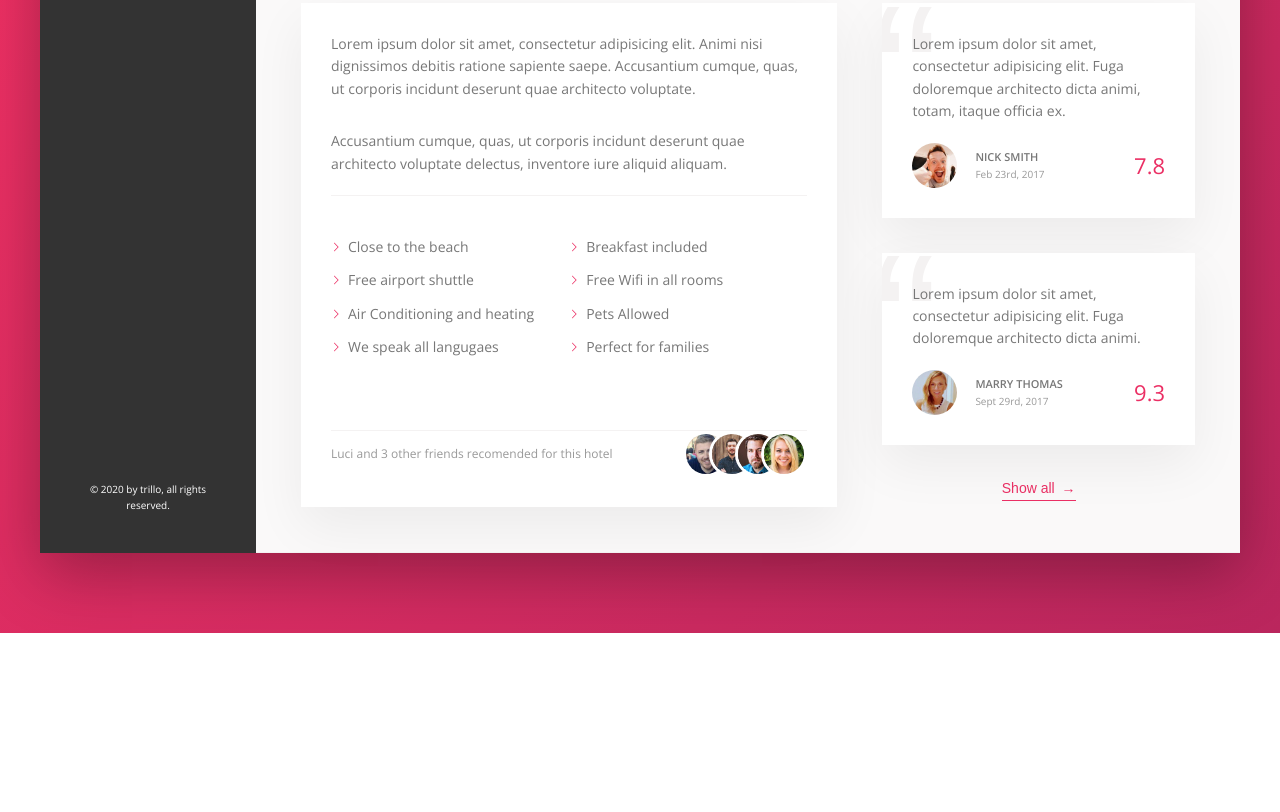
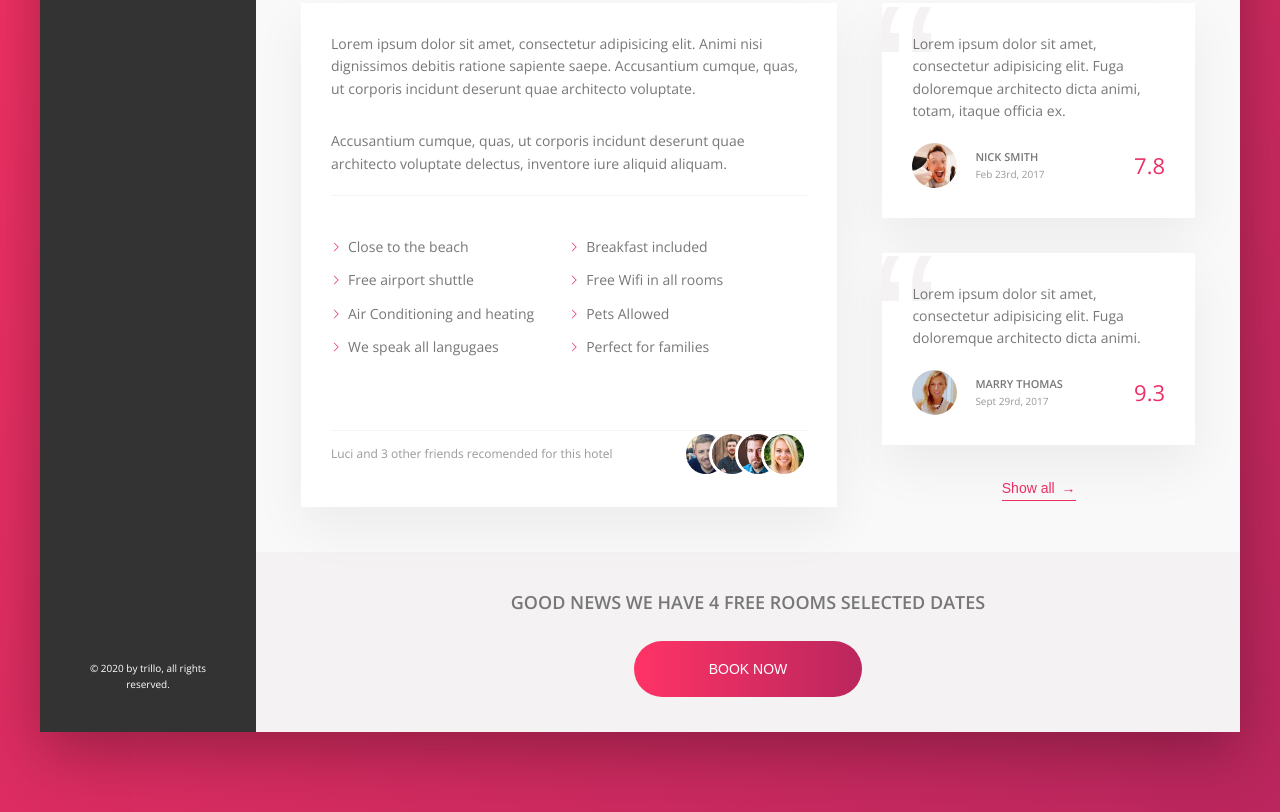
Before and after one commit to wahyualfarisi/trillo-project, a website: page index.html in a window 1280 px wide. Shown: the part 644-1456 px from the top of the page. Before the commit the page ends 1277 px from the top, so only its background shows below. Drawn offline with nearby package versions, Linux system fonts and the light colour scheme.

Commit message:
build finish

```diff
--- a/index.html
+++ b/index.html
@@ -198,9 +198,19 @@
                             <button class="btn-inline">Show all <span>&rarr;</span> </button>
 
                         </div>
-
                     </div>
                     <!-- End detail -->
+
+                    <div class="cta">
+                            <div class="cta__book-now">
+                                <h2>Good news we have 4 free rooms selected dates</h2>
+                            </div>
+                            <button class="btn">
+                                <span class="btn__visible">Book Now</span>
+                                <span class="btn__invisible">Only 4 rooms left</span>
+
+                            </button>
+                    </div>
 
                 </main>
             </div>
--- a/sass/_components.scss
+++ b/sass/_components.scss
@@ -463,3 +463,72 @@
     }
 
 }
+
+
+//CTA ///////////
+.cta {
+    padding: 3.5rem 0;
+    text-align: center;
+
+    &__book-now {
+        text-transform: uppercase;
+        font-size: 1.2rem;
+        font-weight: 300;
+
+        margin-bottom: 2.5rem;
+    }
+}
+
+.btn {
+    font-size: 1.4rem;
+    border: none;
+    font-weight: 300;
+    text-transform: uppercase;
+    border-radius: 100px;
+    background-image: linear-gradient(to right, var(--color-primary-light), var(--color-primary-dark) );
+    color: #fff;
+
+    position: relative;
+    overflow: hidden;
+    cursor: pointer;
+
+
+
+    & > * {
+        display: inline-block;
+        width: 100%;
+        height: 100%;
+
+    }
+
+
+    &__visible {
+        padding: 2rem 7.5rem;
+        transition: all .2s;
+    }
+
+    &__invisible {
+        padding: 2rem 0;
+        position: absolute;
+        left: 0;
+        top: -100%;
+        transition: all .2s;
+    }
+
+    &:hover {
+        background-image: linear-gradient(to left, var(--color-primary-light), var(--color-primary-dark) );
+    }
+
+    &:hover &__visible {
+       transform: translateY(100%);
+    }
+
+    &:hover &__invisible {
+        top:0;
+    }
+
+    &:focus {
+        outline: none;
+        animation: pulse 2s infinite;
+    }
+}
```
Also changed, not shown: css/style.css.
